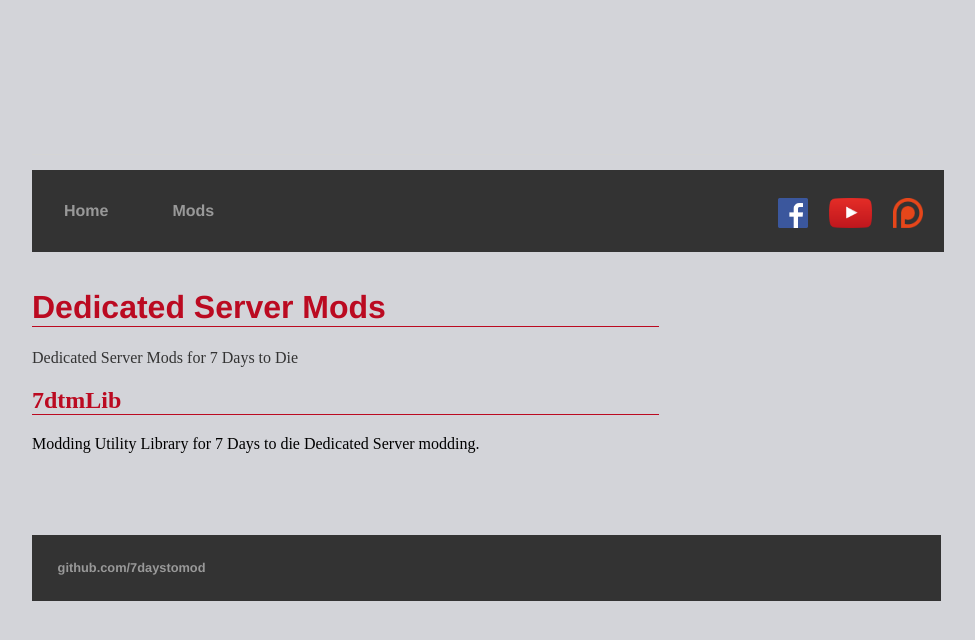
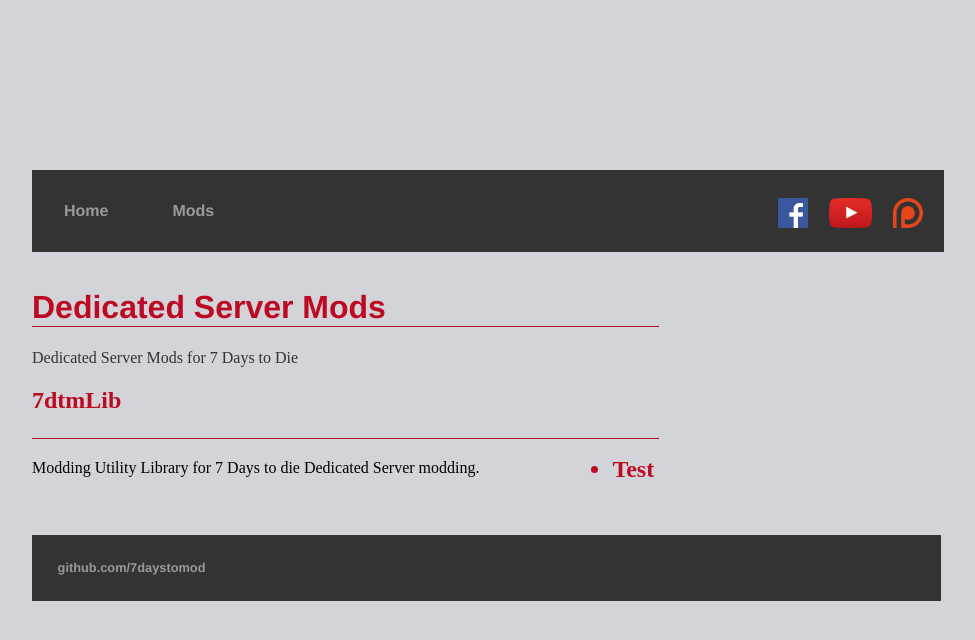
Before and after one commit to 7DaysToMod/7daystomod.github.io, a Jekyll site: the page built from mods/index.html, in a window 1280 px wide. Shown: the top 640 px of the page, without its empty margins (160-1135 px from the left). Built offline with Jekyll 4.4.1, drawn with Linux system fonts in a browser that asks for light colours.

Commit message:
testing toolbar alignment on mods page

```diff
--- a/mods/index.html
+++ b/mods/index.html
@@ -6,7 +6,7 @@ title: 7DaysToMod - Dedicated Server Mods
 	<h1>Dedicated Server Mods</h1>
 	<p>Dedicated Server Mods for 7 Days to Die</p>
 	<div class="moditem">
-		<h2>7dtmLib</h2>
+		<h2>7dtmLib<ul><li class="toolbar-right">Test</li></ul></h2>
 		<span>
 			Modding Utility Library for 7 Days to die Dedicated Server modding.
 		</span>
```
